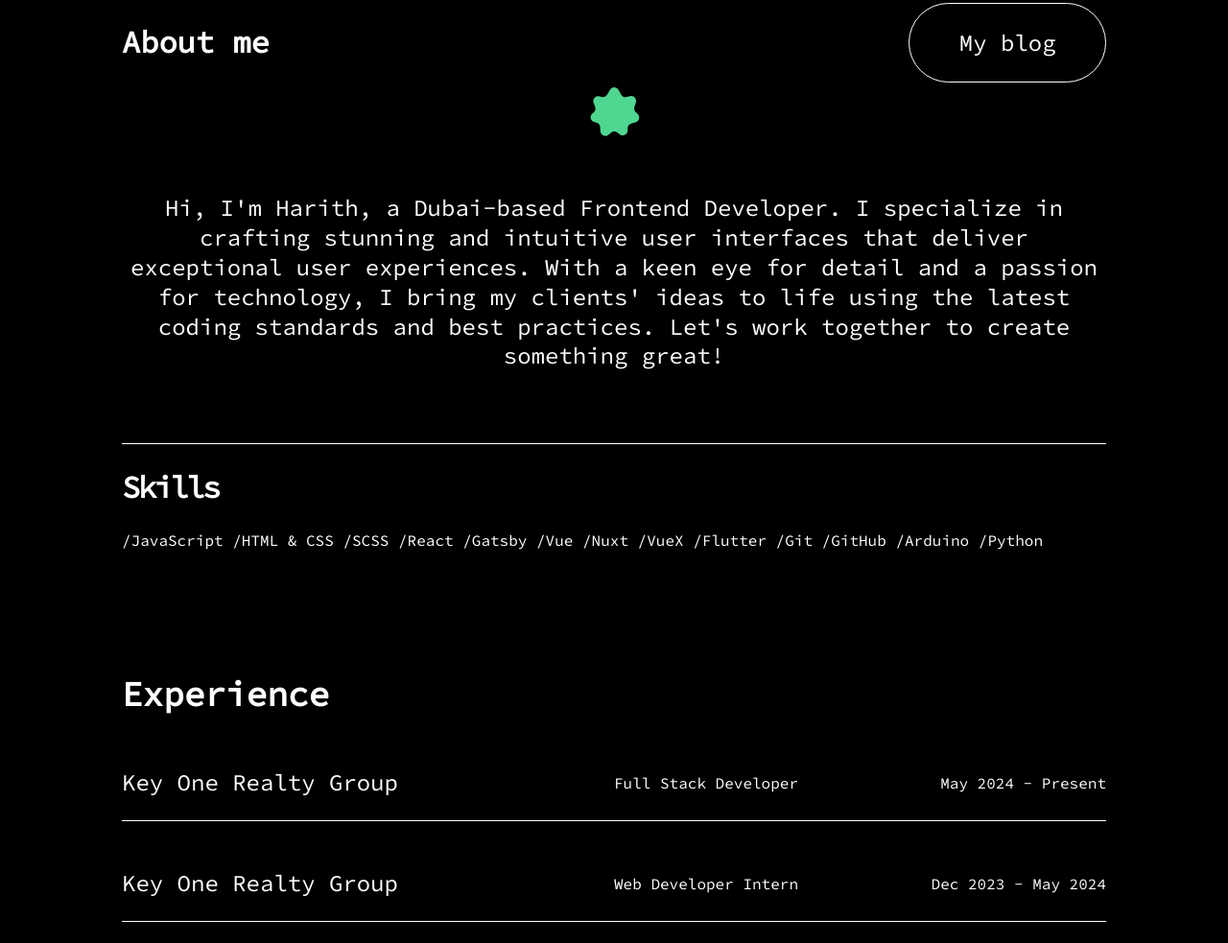
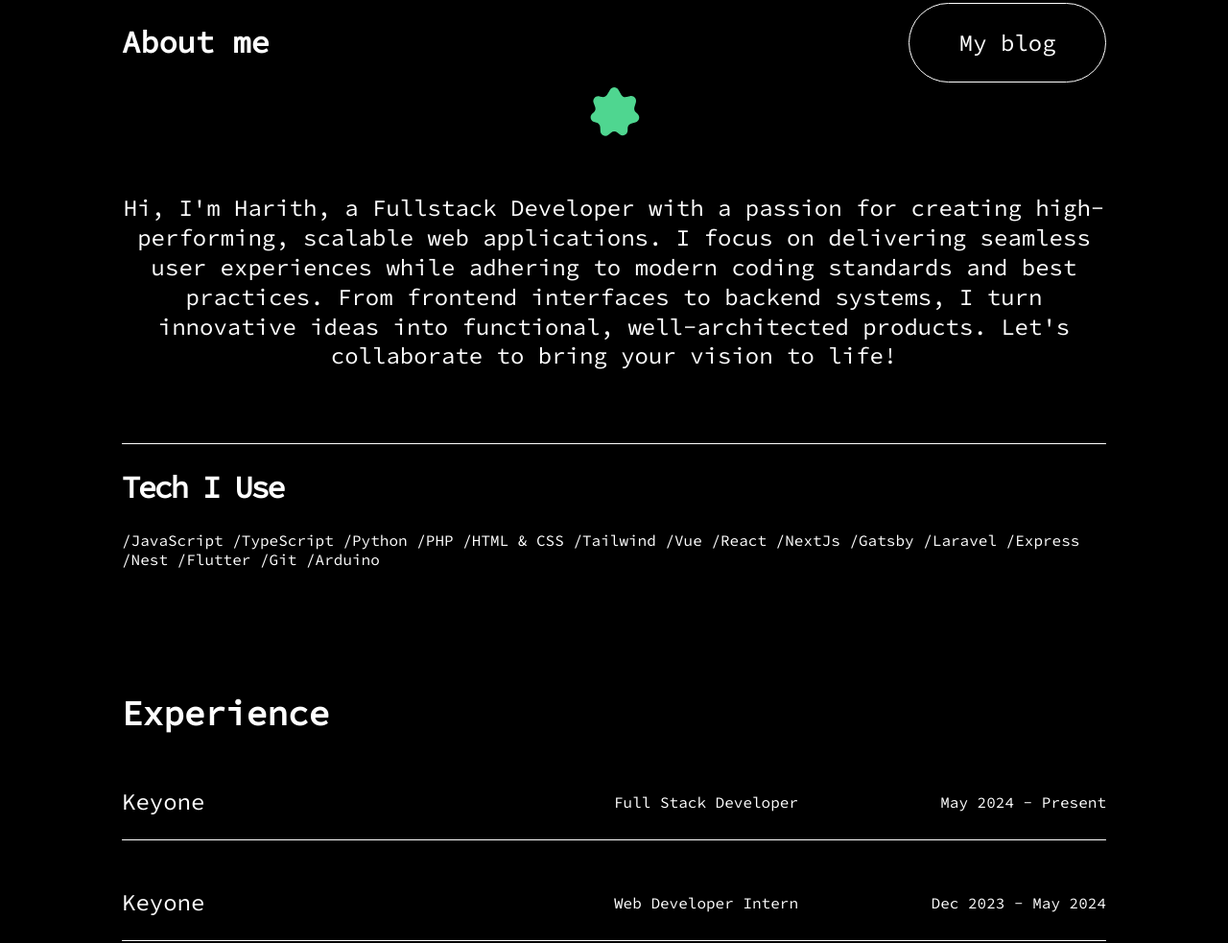
Before and after one commit to Harithmetic1/Harith-Portfolio, a Gatsby site: page /about in a window 1280 px wide. Shown: the part 182-1165 px from the top of the page at 96% size. Built offline with nearby package versions, Linux system fonts and the light colour scheme; Gatsby itself is replaced by a stand-in of ours.

Commit message:
feat: Updated about me page :lipstick:

```diff
--- a/src/pages/about.js
+++ b/src/pages/about.js
@@ -12,13 +12,13 @@ const about = () => {
   const experienceFields = [
     {
       id: 7,
-      organisation: "Key One Realty Group",
+      organisation: "Keyone",
       title: "Full Stack Developer",
       duration: "May 2024 - Present",
     },
     {
       id: 6,
-      organisation: "Key One Realty Group",
+      organisation: "Keyone",
       title: "Web Developer Intern",
       duration: "Dec 2023 - May 2024",
     },
@@ -38,7 +38,7 @@ const about = () => {
       id: 1,
       organisation: "Google Developer Student Club, MDX Dubai",
       title: "Frontend and Flutter Head",
-      duration: "Sep 2022 - may 2023",
+      duration: "Sep 2022 - May 2023",
     },
     {
       id: 2,
@@ -54,7 +54,7 @@ const about = () => {
     },
     {
       id: 4,
-      organisation: "Google Developer Student Club, UNILAG Chapter",
+      organisation: "Google Developer Student Club, UNILAG",
       title: "JavaScript Tutor",
       duration: "Sep 2020 - Jan 2021",
     },
@@ -78,20 +78,21 @@ const about = () => {
           </div>
           <div className="about-me">
             <p>
-              Hi, I'm Harith, a Dubai-based Frontend Developer. I specialize in
-              crafting stunning and intuitive user interfaces that deliver
-              exceptional user experiences. With a keen eye for detail and a
-              passion for technology, I bring my clients' ideas to life using
-              the latest coding standards and best practices. Let's work
-              together to create something great!
+              Hi, I'm Harith, a Fullstack Developer with a passion for creating
+              high-performing, scalable web applications. I focus on delivering
+              seamless user experiences while adhering to modern coding
+              standards and best practices. From frontend interfaces to backend
+              systems, I turn innovative ideas into functional, well-architected
+              products. Let's collaborate to bring your vision to life!
             </p>
           </div>
           <div className="skills-container">
-            <h2>Skills</h2>
+            <h2>Tech I Use</h2>
             <div className="skils">
               <p>
-                /JavaScript /HTML & CSS /SCSS /React /Gatsby /Vue /Nuxt /VueX
-                /Flutter /Git /GitHub /Arduino /Python
+                /JavaScript /TypeScript /Python /PHP /HTML & CSS /Tailwind /Vue
+                /React /NextJs /Gatsby /Laravel /Express /Nest /Flutter /Git
+                /Arduino
               </p>
             </div>
           </div>
```
